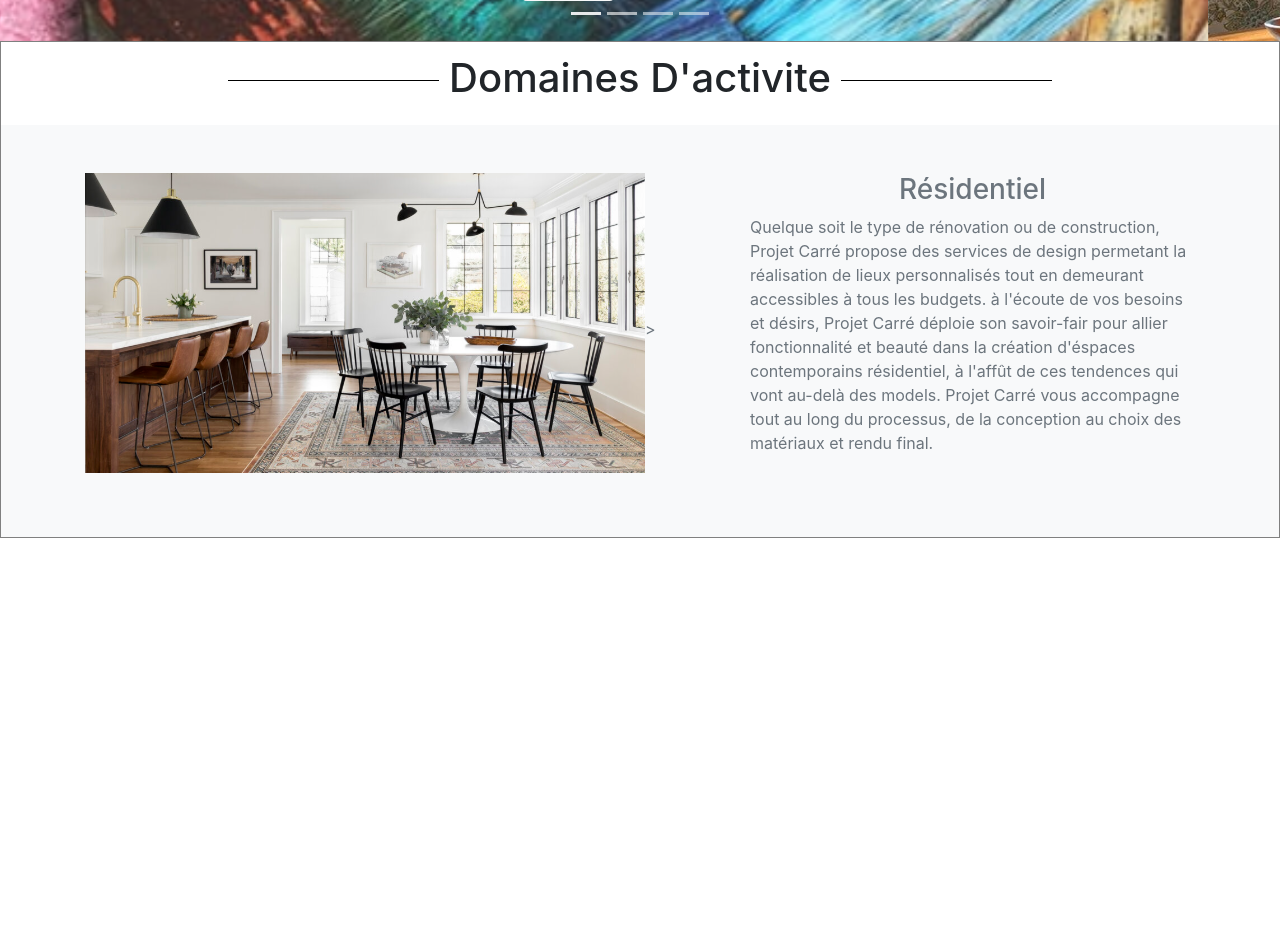
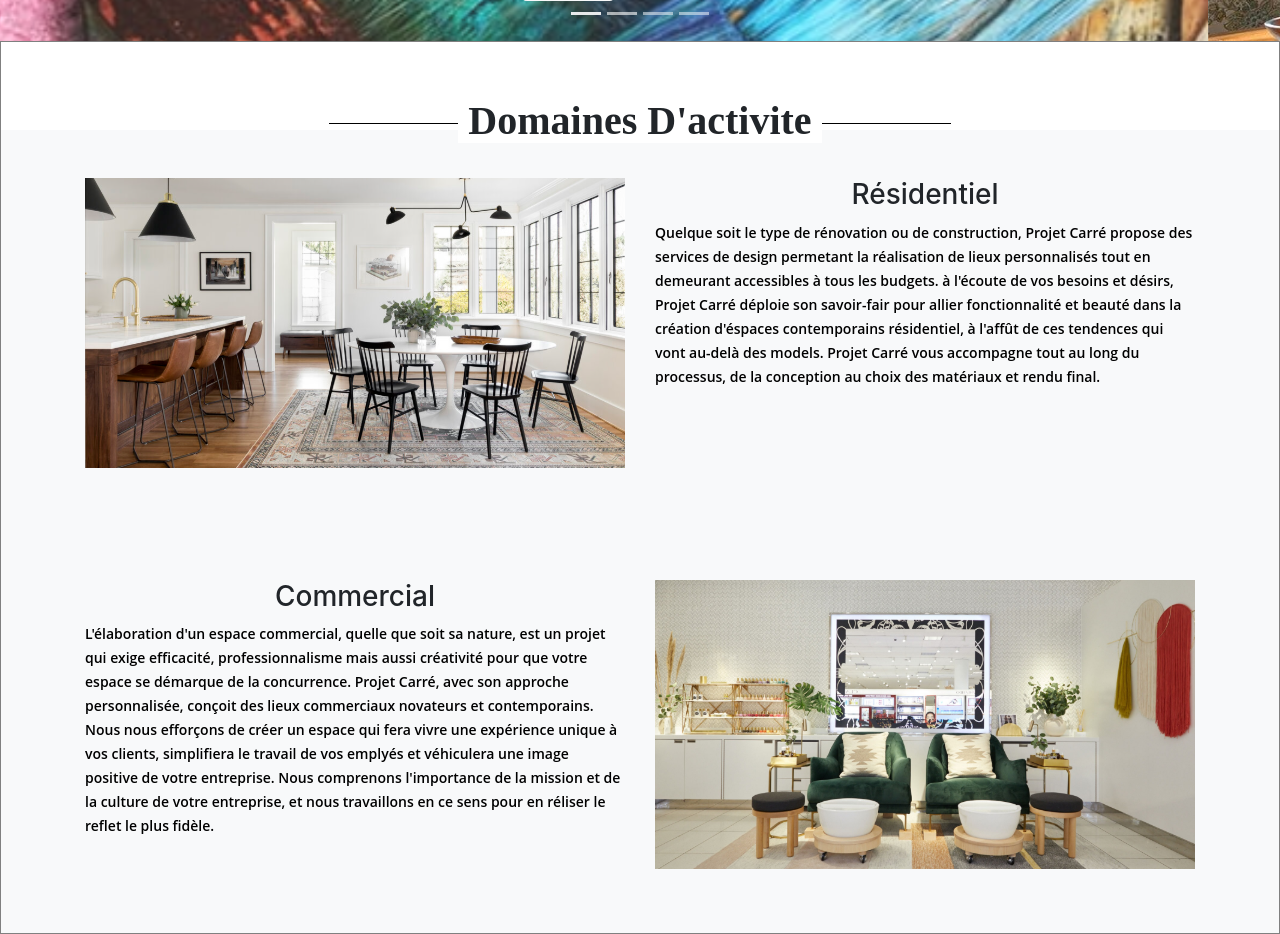
Before and after one commit to halasteak/project-carre, a React (Create React App) app: page / in a window 1280 px wide. Shown: the part 580-1514 px from the top of the page. Before the commit the page ends 1118 px from the top, so only its background shows below. Built offline with nearby package versions, Linux system fonts and the light colour scheme.

Commit message:
feat: add second block comercial in domains

```diff
--- a/src/components/app-header/app-header.css
+++ b/src/components/app-header/app-header.css
@@ -4,7 +4,15 @@
 
 .navbar-brand-section img {
   width: auto;
+  margin-top: 10px;
 }
+
+.navbar-light .navbar-text {
+  color: black;
+  margin-top: -20px;
+  margin-left: 16px;
+}
+
 .nav-items-link a {
   text-transform: uppercase;
   text-align: center;
--- a/src/components/domain-d-activite/domains-d-activite.css
+++ b/src/components/domain-d-activite/domains-d-activite.css
@@ -7,10 +7,28 @@
   text-align: center;
   border-bottom: 1px solid #000;
   line-height: 0.1em;
-  margin: 10px 0 20px;
+  margin: 60px 0px -10px;
 }
 .domains-d-activite .content h1 span {
   background: #fff;
   padding: 0 10px;
+  font-family: "Proza Libre";
+  font-weight: 700;
 
 }
+
+#explore-section span {
+  font-family: "Open Sans";
+    font-size: 14px;
+    font-weight: 600;
+    line-height: 21px;
+    letter-spacing: 0px;
+    align-items: normal;
+    color: black;
+}
+.explore-img {
+  margin-right: 10px;
+}
+.explore-text {
+  margin-left:10px
+}
--- a/src/components/domain-d-activite/domains-d-activite.js
+++ b/src/components/domain-d-activite/domains-d-activite.js
@@ -4,6 +4,7 @@
 import ListGroup from "react-bootstrap/ListGroup";
 import ListGroupItem from "react-bootstrap/ListGroupItem";
 import ResidentielImg from "./../../img/domains/ResidentielImg.svg";
+import ComercialImg from "./../../img/domains/CommercialImg.svg";
 
 class DomainDActivite extends Component {
   state = {};
@@ -11,28 +12,28 @@
     return (
       <div className=" domains-d-activite">
         <div className="row domains-header">
-          <div className="col-2"></div>
-          <div className="col-8">
+          <div className="col-md-2 col-lg-3"></div>
+          <div className="col-md-8 col-lg-6">
             <div className="row content">
-              <div className="container p-4">
+              <div className="container p-3">
                 <h1 className="">
                   <span>Domaines D'activite</span>
                 </h1>
               </div>
             </div>
           </div>
-          <div className="col-2"></div>
+          <div className="col-md-2 col-lg-4"></div>
         </div>
 
-        <section id="explore-section" className="bg-light text-muted py-5">
+        <section id="explore-section" className="bg-light py-5">
           <div className="container">
             <div className="row">
-              <div className="col-md-7">
-                <img src={ResidentielImg} alt="" className="img-fluid mb-3" />>
+              <div className="col-md-6">
+                <img src={ResidentielImg} alt="" className="img-fluid mb-3" />
               </div>
-              <div className="col-md-5">
+              <div className="col-md-6">
                 <h3 className="text-center">Résidentiel</h3>
-                <p>
+                <span>
                   Quelque soit le type de rénovation ou de construction, Projet
                   Carré propose des services de design permetant la réalisation
                   de lieux personnalisés tout en demeurant accessibles à tous
@@ -42,7 +43,33 @@
                   l'affût de ces tendences qui vont au-delà des models. Projet
                   Carré vous accompagne tout au long du processus, de la
                   conception au choix des matériaux et rendu final.
-                </p>
+                </span>
+              </div>
+            </div>
+          </div>
+        </section>
+
+        <section id="explore-section" className="bg-light py-5">
+          <div className="container">
+            <div className="row ">
+              <div className="col-md-6 float-sm-right">
+                <h3 className="text-center">Commercial</h3>
+                <span>
+                  L'élaboration d'un espace commercial, quelle que soit sa
+                  nature, est un projet qui exige efficacité, professionnalisme
+                  mais aussi créativité pour que votre espace se démarque de la
+                  concurrence. Projet Carré, avec son approche personnalisée,
+                  conçoit des lieux commerciaux novateurs et contemporains. Nous
+                  nous efforçons de créer un espace qui fera vivre une
+                  expérience unique à vos clients, simplifiera le travail de vos
+                  emplyés et véhiculera une image positive de votre entreprise.
+                  Nous comprenons l'importance de la mission et de la culture de
+                  votre entreprise, et nous travaillons en ce sens pour en
+                  réliser le reflet le plus fidèle.
+                </span>
+              </div>
+              <div className="col-md-6 float-sm-left">
+                <img src={ComercialImg} alt="" className="img-fluid mb-3" />
               </div>
             </div>
           </div>
```
